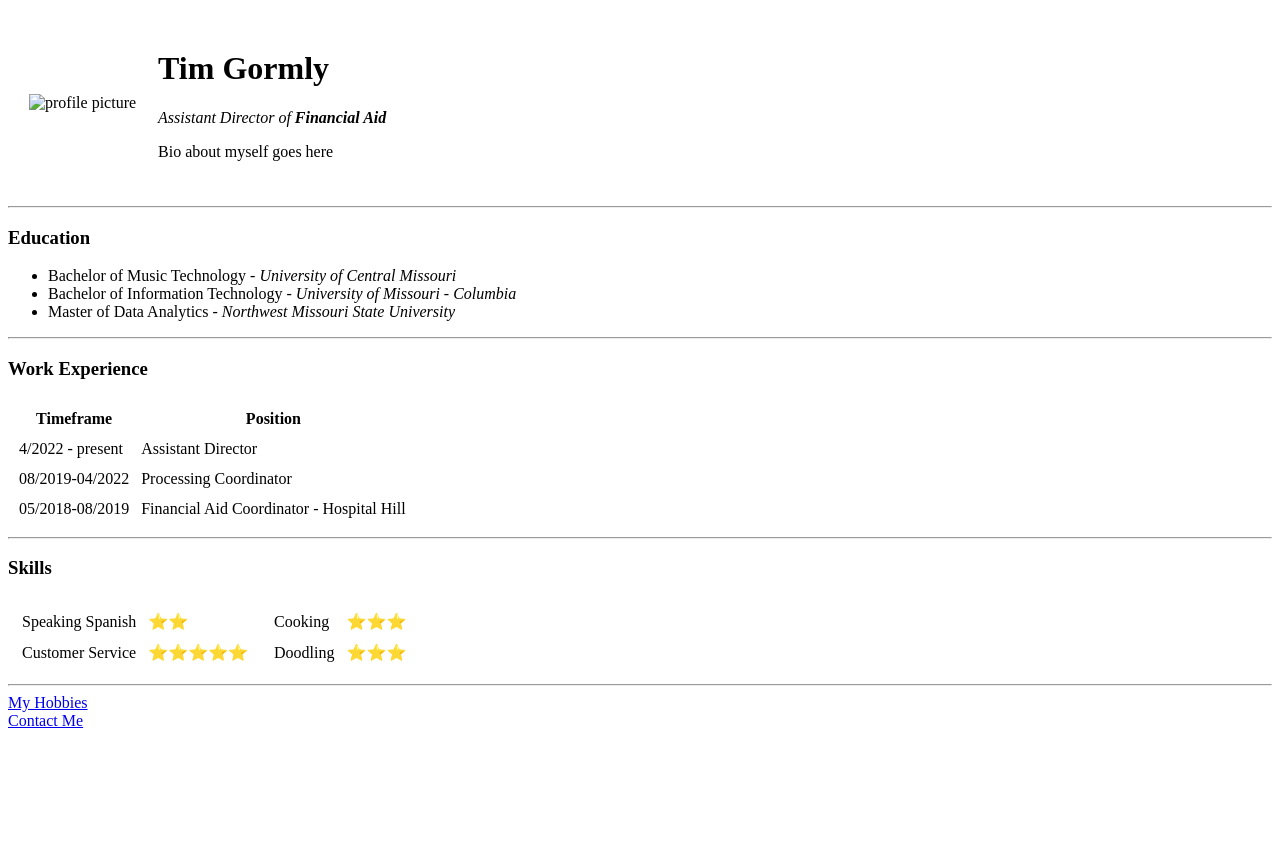
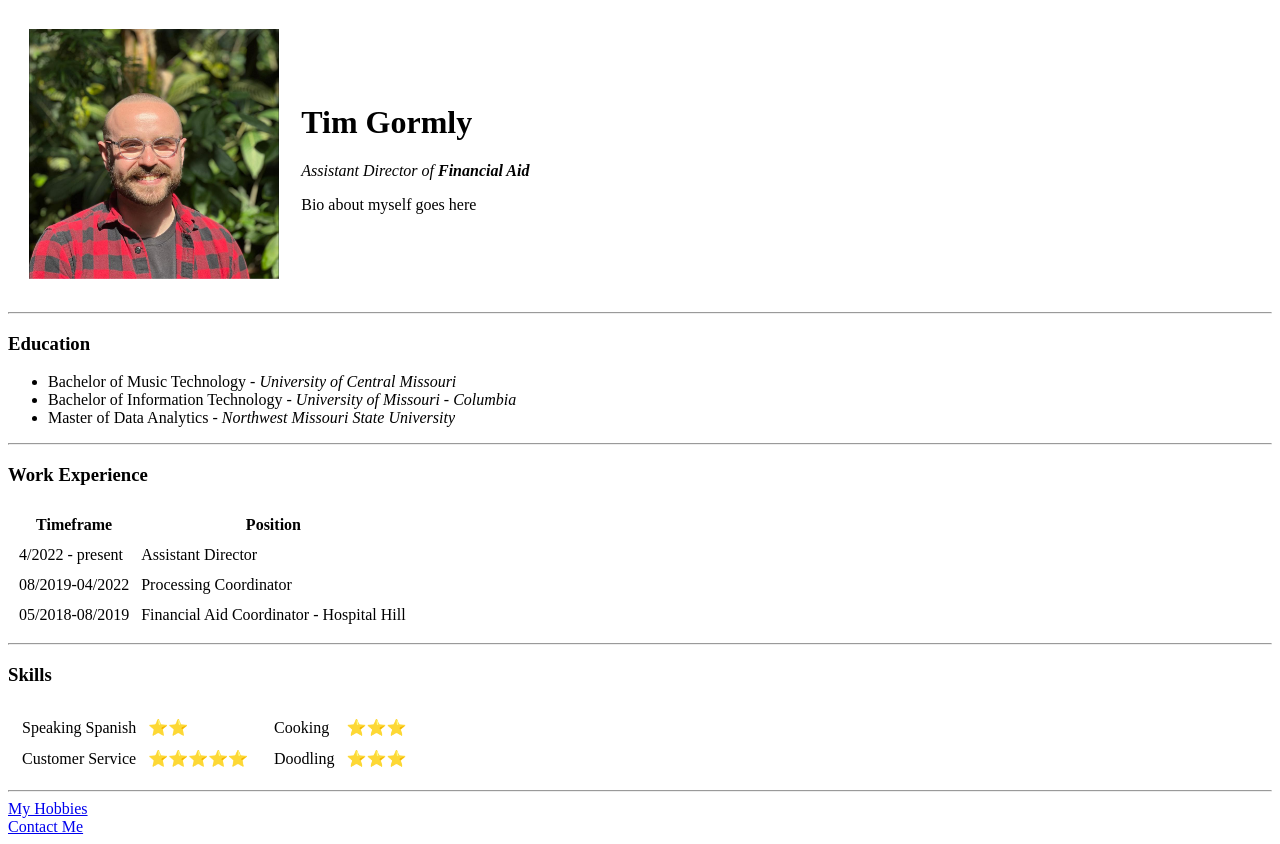
Before and after one commit to tgormly/Udemy---Complete-Web-Development-Bootcamp-2022, a plain HTML site: page index.html in a window 1280 px wide. Before the commit the page ends 800 px from the top, so only its background shows below. Drawn offline with Linux system fonts and the light colour scheme; the site is published under a folder, as on GitHub Pages, so addresses that start at the root find nothing.

Commit message:
Updated index.html

```diff
--- a/index.html
+++ b/index.html
@@ -10,7 +10,7 @@
     <table cellspacing="20">
         <tr>
             <td>
-                <img src="/images/picture.jpg" height="250" alt="profile picture" title="Tim Gormly">
+                <img src="images/picture.jpg" height="250" alt="profile picture" title="Tim Gormly">
             </td>
             <td>
                 <h1>Tim Gormly</h1>
```
